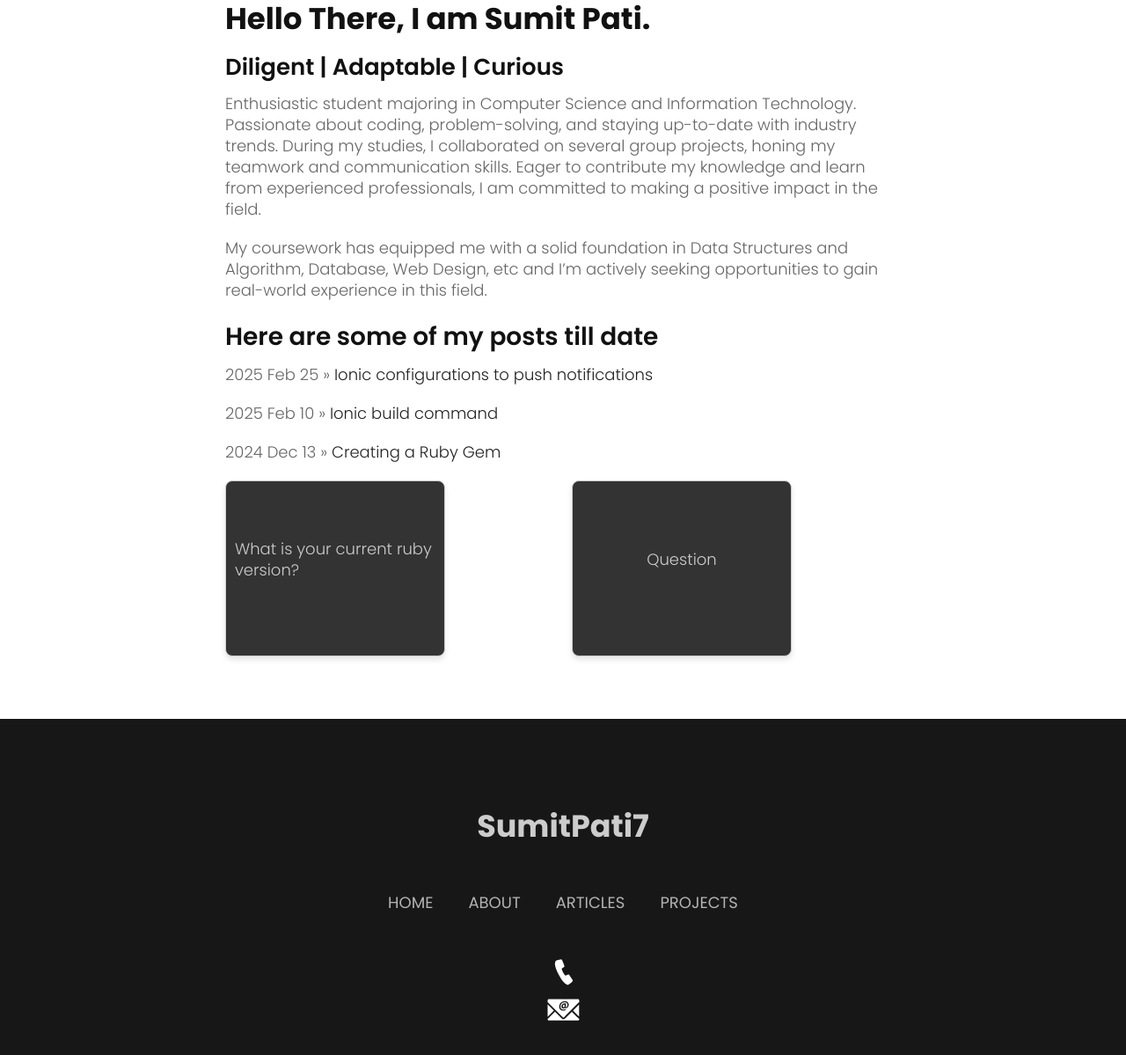
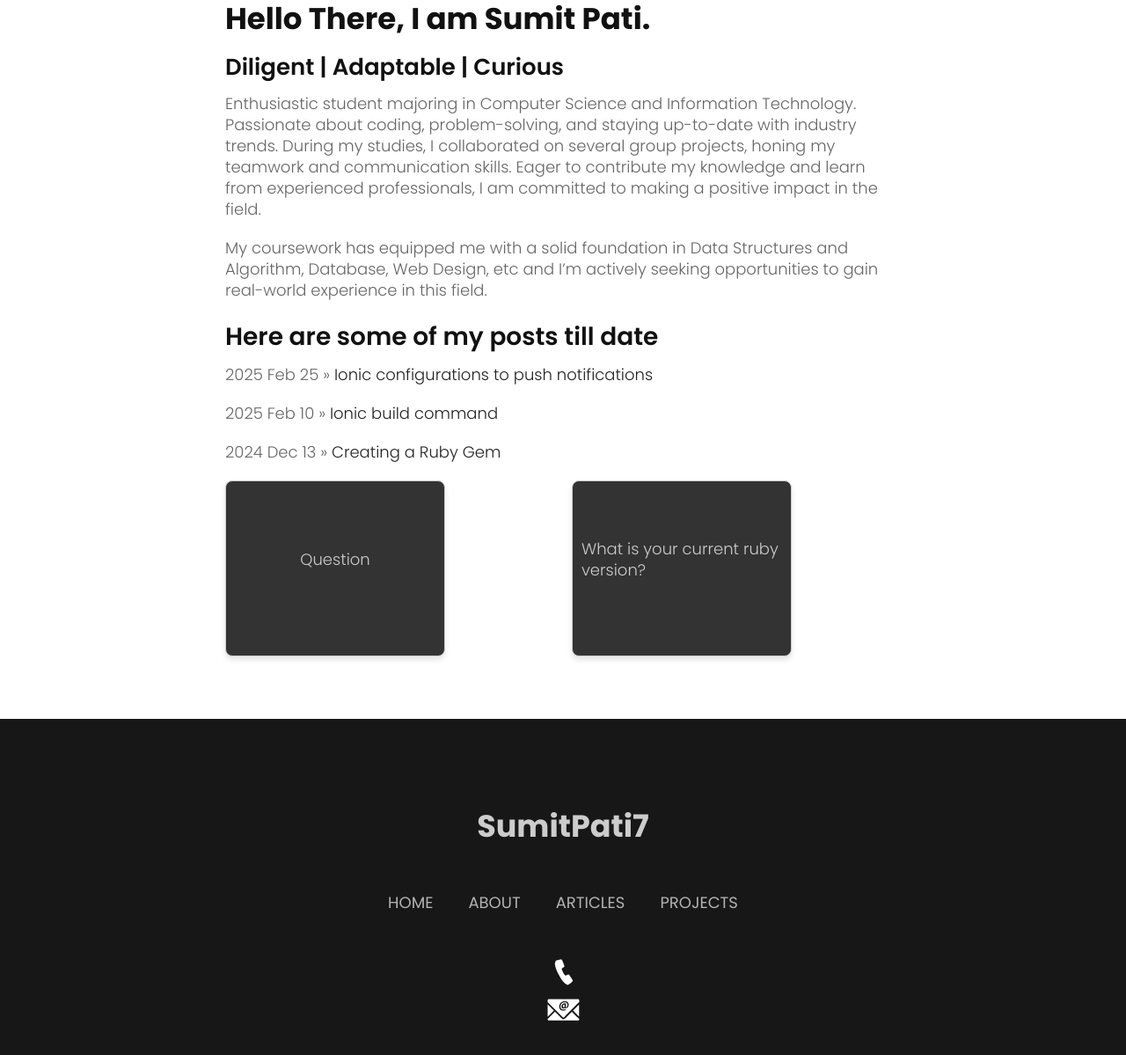
Before and after one commit to sumitpati7/blog, a Jekyll site: the page built from index.md, in a window 1280 px wide, cut to the strip 83-1301 px from the top of the page. Shown: the top 1199 px of the strip at 88% size. Built offline with Jekyll 4.4.1, drawn with Linux system fonts in a browser that asks for light colours; nearby versions of some CDN libraries; some web fonts are replaced; comment, search, counter and statistics services are not loaded.

Commit message:
auto commit

```diff
--- a/index.md
+++ b/index.md
@@ -2,11 +2,11 @@
 layout: default
 title: SumitPati7
 flashcards:
+  - question: Question
+    answer: Answer
+
   - question: What is your current ruby version?
     answer: 3\.3.4
-
-  - question: Question
-    answer: Answer
 
 ---
 # Hello There, I am Sumit Pati.
```
